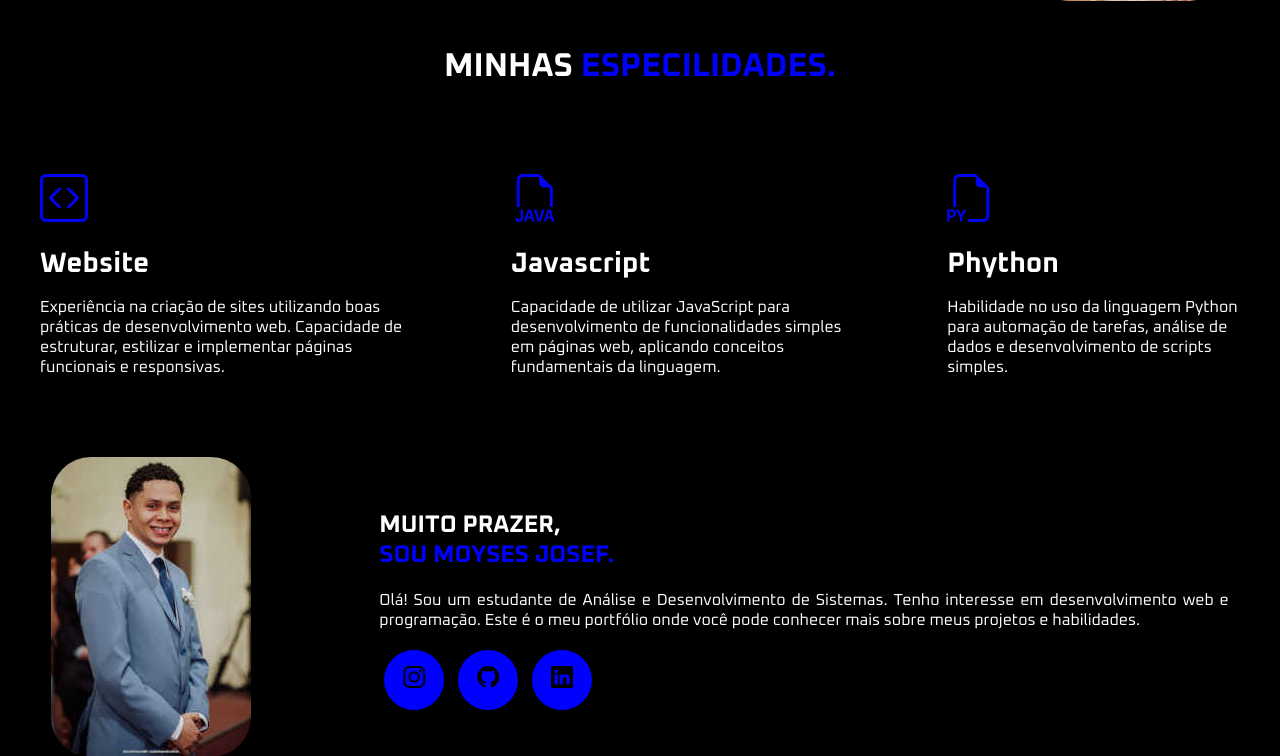
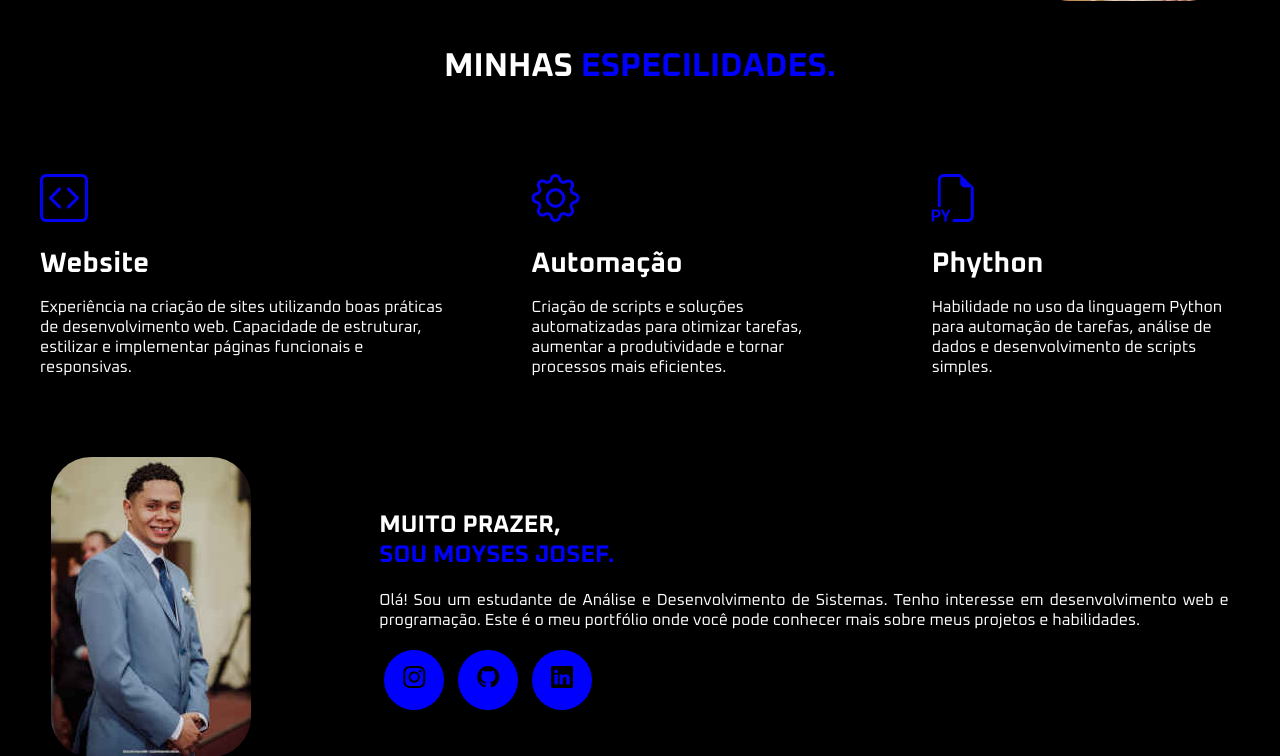
Before and after one commit to moyses30/SitePortfolio2, a Flask app: page / in a window 1280 px wide. Shown: the part 491-1247 px from the top of the page. Run offline with Flask 3, Linux system fonts and the light colour scheme.

Commit message:
atualização

```diff
--- a/siteportfoliotres/templates/home.html
+++ b/siteportfoliotres/templates/home.html
@@ -106,9 +106,9 @@
                     </div><!--fimespecialidadesbox-->
 
                     <div class="especialidadesbox">
-                        <i class="bi bi-filetype-java"></i>
-                        <h3> Javascript</h3>
-                        <p>Capacidade de utilizar JavaScript para desenvolvimento de funcionalidades simples em páginas web, aplicando conceitos fundamentais da linguagem.
+                        <i class="bi bi-gear"></i>
+                        <h3> Automação</h3>
+                        <p>Criação de scripts e soluções automatizadas para otimizar tarefas, aumentar a produtividade e tornar processos mais eficientes.
 
                         </p>
 
```
